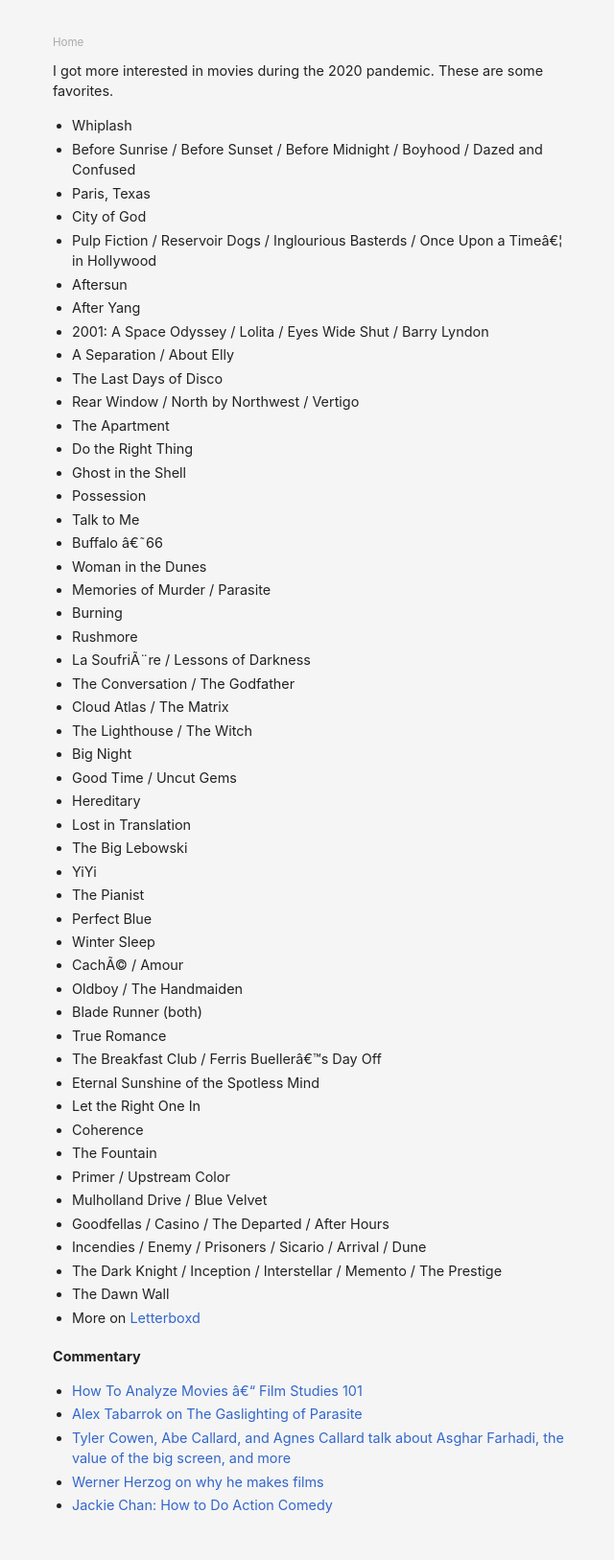
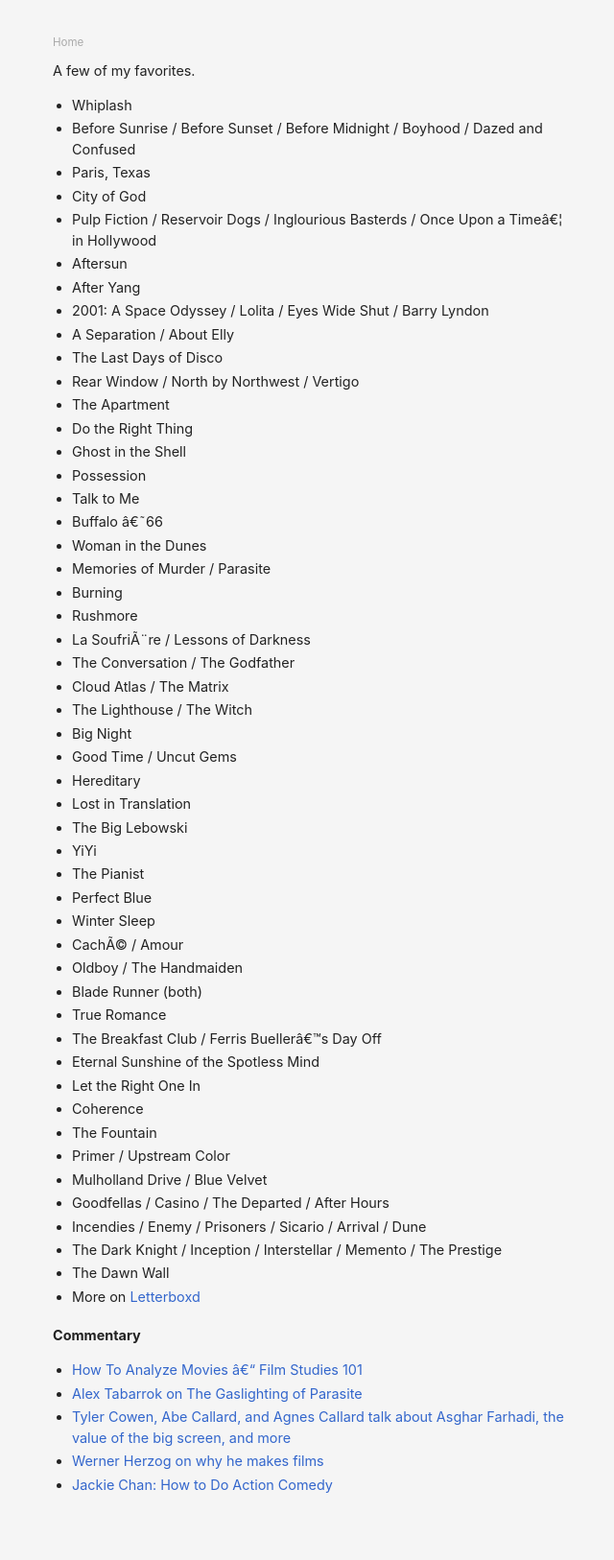
Before and after one commit to danschlz/danschulz.github.io, a Jekyll site: the page built from movies.md, in a window 1280 px wide. Shown: the whole page at 96% size, without its empty margins (305-945 px from the left). Built offline with Jekyll 4.4.1, drawn with Linux system fonts in a browser that asks for light colours; after the commit the page ends 1605 px from its top, so only the background shows below that.

Commit message:
Update movies.md

```diff
--- a/movies.md
+++ b/movies.md
@@ -4,7 +4,7 @@ title: Movies
 permalink: /movies/
 ---
 
-I got more interested in movies during the 2020 pandemic. These are some favorites.
+A few of my favorites.
 
 * Whiplash
 * Before Sunrise / Before Sunset / Before Midnight / Boyhood / Dazed and Confused
```
